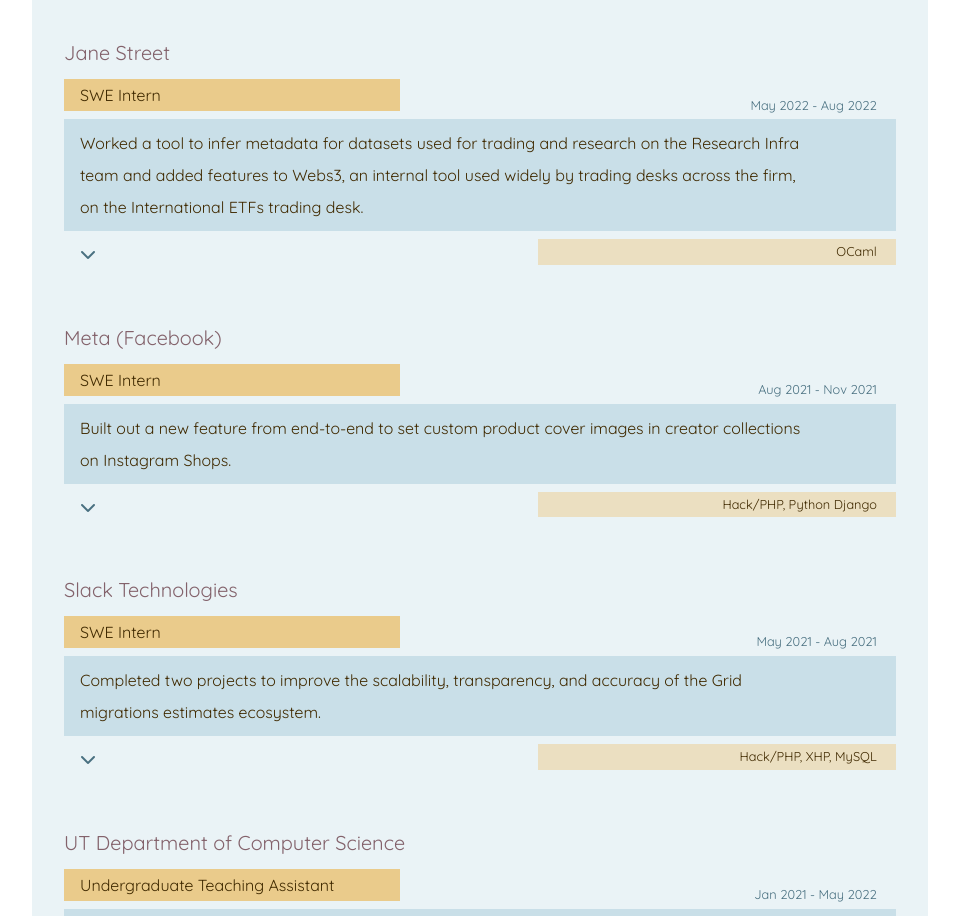
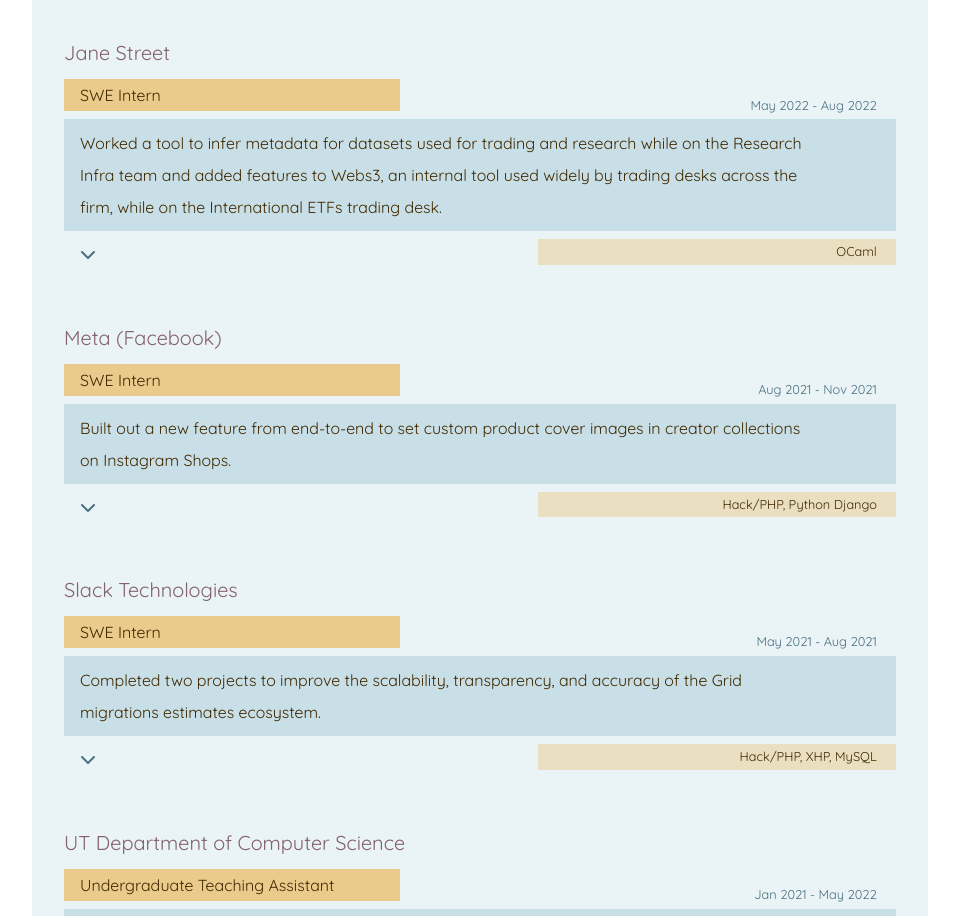
Before and after one commit to fang-helen/fang-helen.github.io, a React (Create React App) app: page / in a window 1280 px wide. Shown: the part 1205-2121 px from the top of the page, without its empty margins (160-1119 px from the left). Built offline with nearby package versions, Linux system fonts and the light colour scheme.

Commit message:
fix wording

```diff
--- a/src/sections/Experience.js
+++ b/src/sections/Experience.js
@@ -20,8 +20,8 @@
             company="Jane Street"
             title="SWE Intern"
             dates="May 2022 - Aug 2022"
-            summary="Worked a tool to infer metadata for datasets used for trading and research on the Research Infra team
-              and added features to Webs3, an internal tool used widely by trading desks across the firm, on the International
+            summary="Worked a tool to infer metadata for datasets used for trading and research while on the Research Infra team
+              and added features to Webs3, an internal tool used widely by trading desks across the firm, while on the International
               ETFs trading desk."
             technologies={["OCaml"]}
             details={[
```
